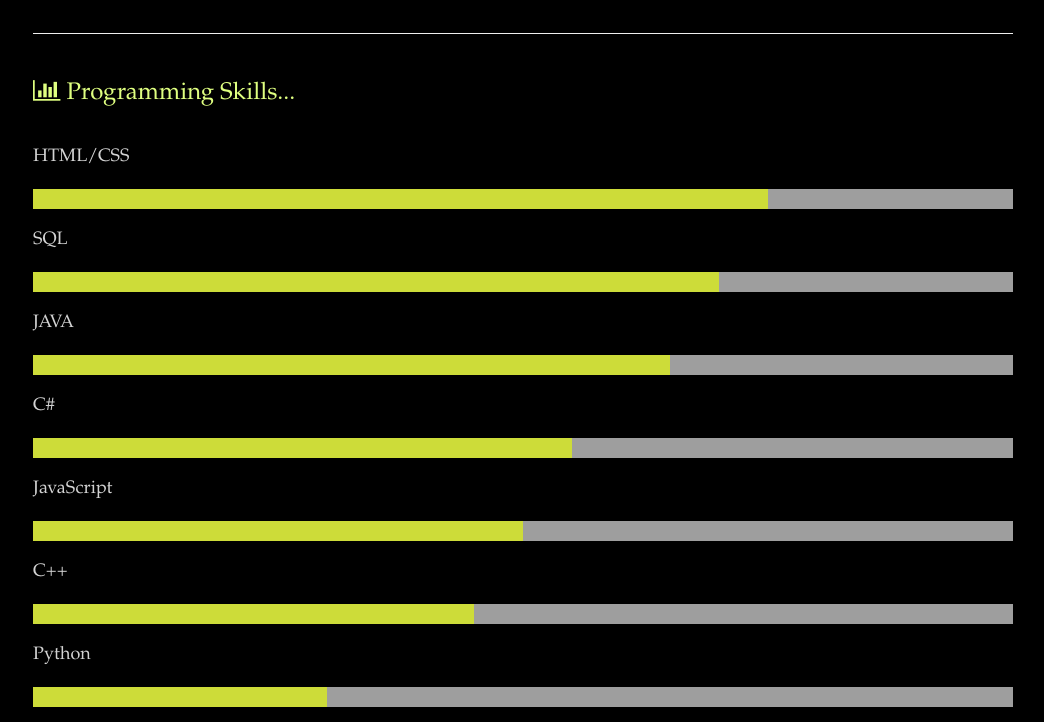
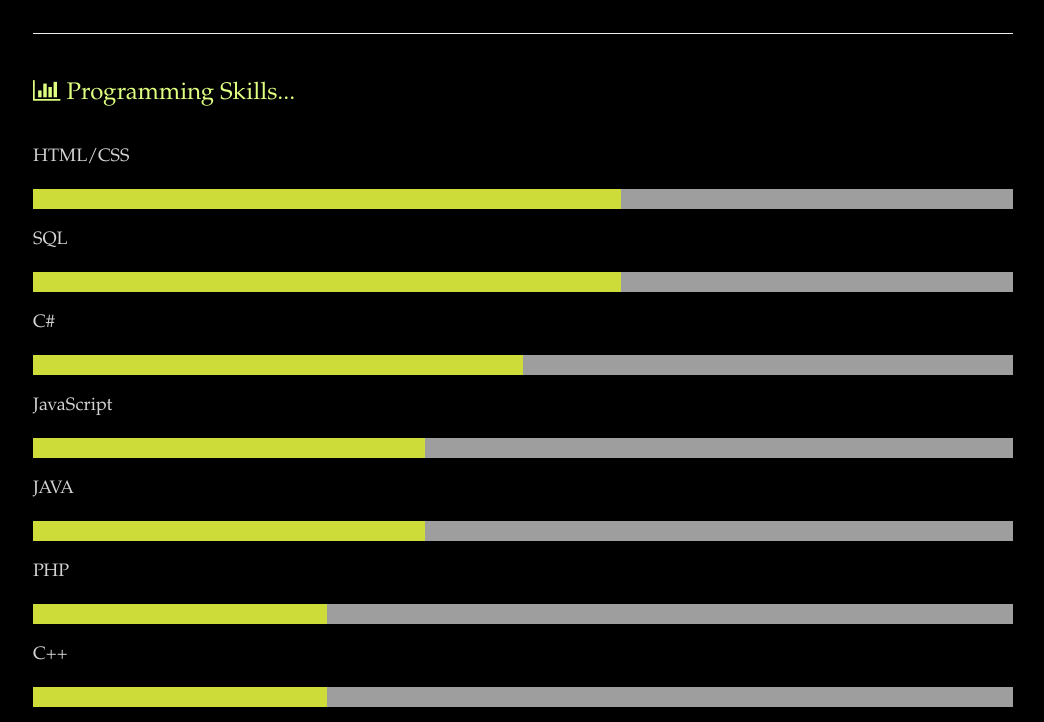
Before and after one commit to albertm311/albertm311.github.io, a plain HTML site: page index.html in a window 1280 px wide. Shown: the part 2056-2778 px from the top of the page, without its empty margins (177-1221 px from the left). Drawn offline with nearby package versions, Linux system fonts and the light colour scheme.

Commit message:
Update index.html

```diff
--- a/index.html
+++ b/index.html
@@ -107,21 +107,21 @@ h1 {
     <!-- Icon Bar (Sidebar - hidden on small screens) -->
     <nav class="w3-sidebar w3-bar-block w3-small w3-hide-small w3-center">
 
-        <a href="#about" class="w3-bar-item w3-button w3-padding-large w3-hover-lime">
+        <a href="#about" class="w3-bar-item w3-button w3-padding-large w3-hover-lime w3-black">
             <i class="fa fa-user w3-xxlarge"></i>
             <p>About Me</p>
         </a>
-        <a href="#exp" class="w3-bar-item w3-button w3-padding-large w3-hover-lime ">
+        <a href="#exp" class="w3-bar-item w3-button w3-padding-large w3-hover-lime w3-black">
             <i class="fas fa-briefcase w3-xxlarge"></i>
             <i class="fas fa-briefcase"></i>
             <p>Experience</p>
         </a>
-        <a href="#skills" class="w3-bar-item w3-button w3-padding-large w3-hover-lime ">
+        <a href="#skills" class="w3-bar-item w3-button w3-padding-large w3-hover-lime w3-black">
             <i class="fa fa-bar-chart-o w3-xxlarge"></i>
             <p>Programming Skills</p>
         </a>
 
-        <a href="#contact" class="w3-bar-item w3-button w3-padding-large w3-hover-lime ">
+        <a href="#contact" class="w3-bar-item w3-button w3-padding-large w3-hover-lime w3-black">
             <i class="fa fa-envelope w3-xxlarge"></i>
             <p>Contact Information</p>
         </a>
@@ -267,31 +267,35 @@ h1 {
 
                 <p class="todolodemas">HTML/CSS</p>
                 <div class="w3-grey">
-                    <div class="w3-lime" style="height:20px;width:75%"></div>
+                    <div class="w3-lime" style="height:20px;width:60%"></div>
                 </div>
                 <p class="todolodemas">SQL</p>
                 <div class="w3-grey">
-                    <div class="w3-lime" style="height:20px;width:70%"></div>
+                    <div class="w3-lime" style="height:20px;width:60%"></div>
+                </div>
+                <p class="todolodemas">C#</p>
+                <div class="w3-grey">
+                    <div class="w3-lime" style="height:20px;width:50%"></div>
+                </div>
+                <p class="todolodemas">JavaScript</p>
+                <div class="w3-grey">
+                    <div class="w3-lime" style="height:20px;width:40%"></div>
                 </div>
                 <p class="todolodemas">JAVA</p>
                 <div class="w3-grey">
-                    <div class="w3-lime" style="height:20px;width:65%"></div>
+                    <div class="w3-lime" style="height:20px;width:40%"></div>
                 </div>
-                <p class="todolodemas">C#</p>
+                <p class="todolodemas">PHP</p>
                 <div class="w3-grey">
-                    <div class="w3-lime" style="height:20px;width:55%"></div>
-                </div>
-                <p class="todolodemas">JavaScript</p>
-                <div class="w3-grey">
-                    <div class="w3-lime" style="height:20px;width:50%"></div>
+                    <div class="w3-lime" style="height:20px;width:30%"></div>
                 </div>
                 <p class="todolodemas">C++</p>
                 <div class="w3-grey">
-                    <div class="w3-lime" style="height:20px;width:45%"></div>
+                    <div class="w3-lime" style="height:20px;width:30%"></div>
                 </div>
                 <p class="todolodemas">Python</p>
                 <div class="w3-grey">
-                    <div class="w3-lime" style="height:20px;width:30%"></div>
+                    <div class="w3-lime" style="height:20px;width:20%"></div>
                 </div>
             </div><br />
 
```
